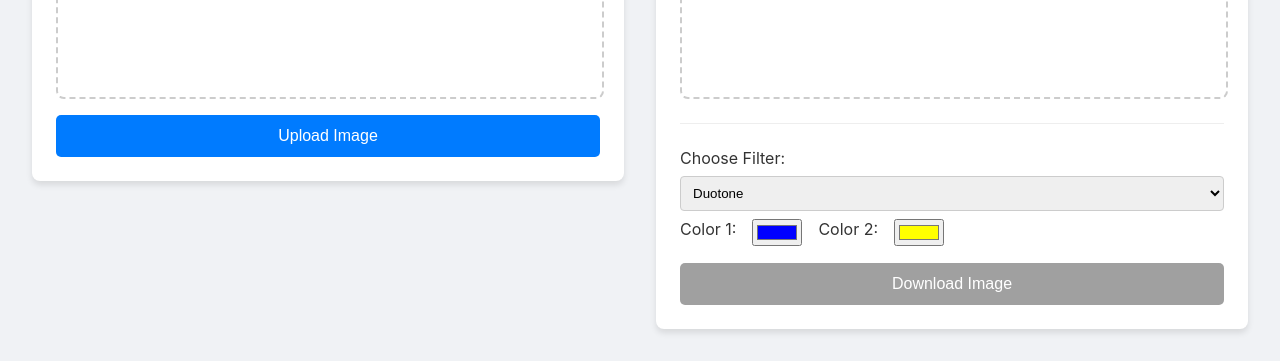
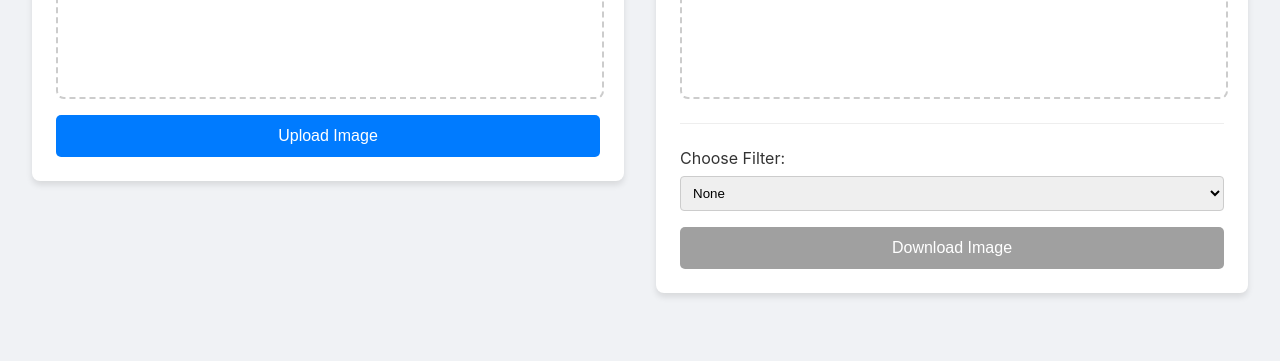
Before and after one commit to AminoGrafik/image-filter-tool, a plain HTML site: page application/index.html in a window 1280 px wide. Shown: the part 495-856 px from the top of the page. After the commit the page ends 820 px from the top, so only its background shows below. Drawn offline with Linux system fonts and the light colour scheme.

Commit message:
Update index.html

```diff
--- a/application/index.html
+++ b/application/index.html
@@ -28,20 +28,34 @@
             <div class="controls">
                 <label for="filter-select">Choose Filter:</label>
                 <select id="filter-select">
+                    <option value="none" selected>None</option>
                     <option value="duotone">Duotone</option>
-                    <option value="ascii">ASCII Art</option>
+                    <option value="grayscale">Grayscale</option>
                     <option value="sepia">Sepia</option>
                     <option value="invert">Invert</option>
+                    <option value="pixelate">Pixelate</option>
+                    <option value="vignette">Vignette</option>
+                    <option value="sketch">Sketch</option>
+                    <option value="vintage">Vintage</option>
+                    <option value="ascii">ASCII Art</option>
                 </select>
 
-                <div id="duotone-controls">
-                    <label for="color1">Color 1:</label>
-                    <input type="color" id="color1" value="#0000FF">
-                    <label for="color2">Color 2:</label>
-                    <input type="color" id="color2" value="#FFFF00">
+                <div id="duotone-controls" class="filter-controls" style="display: none;">
+                    <label for="color1">Color 1: <input type="color" id="color1" value="#0000FF"></label>
+                    <label for="color2">Color 2: <input type="color" id="color2" value="#FFFF00"></label>
                 </div>
 
-                <div id="ascii-controls" style="display: none;">
+                <div id="pixelate-controls" class="filter-controls" style="display: none;">
+                    <label for="pixelate-slider">Block Size: <span id="pixelate-value">10</span>px</label>
+                    <input type="range" id="pixelate-slider" min="2" max="50" value="10">
+                </div>
+
+                <div id="vignette-controls" class="filter-controls" style="display: none;">
+                    <label for="vignette-slider">Strength: <span id="vignette-value">50</span>%</label>
+                    <input type="range" id="vignette-slider" min="0" max="100" value="50">
+                </div>
+
+                <div id="ascii-controls" class="filter-controls" style="display: none;">
                     <p>ASCII controls are automatic.</p>
                 </div>
             </div>
```
